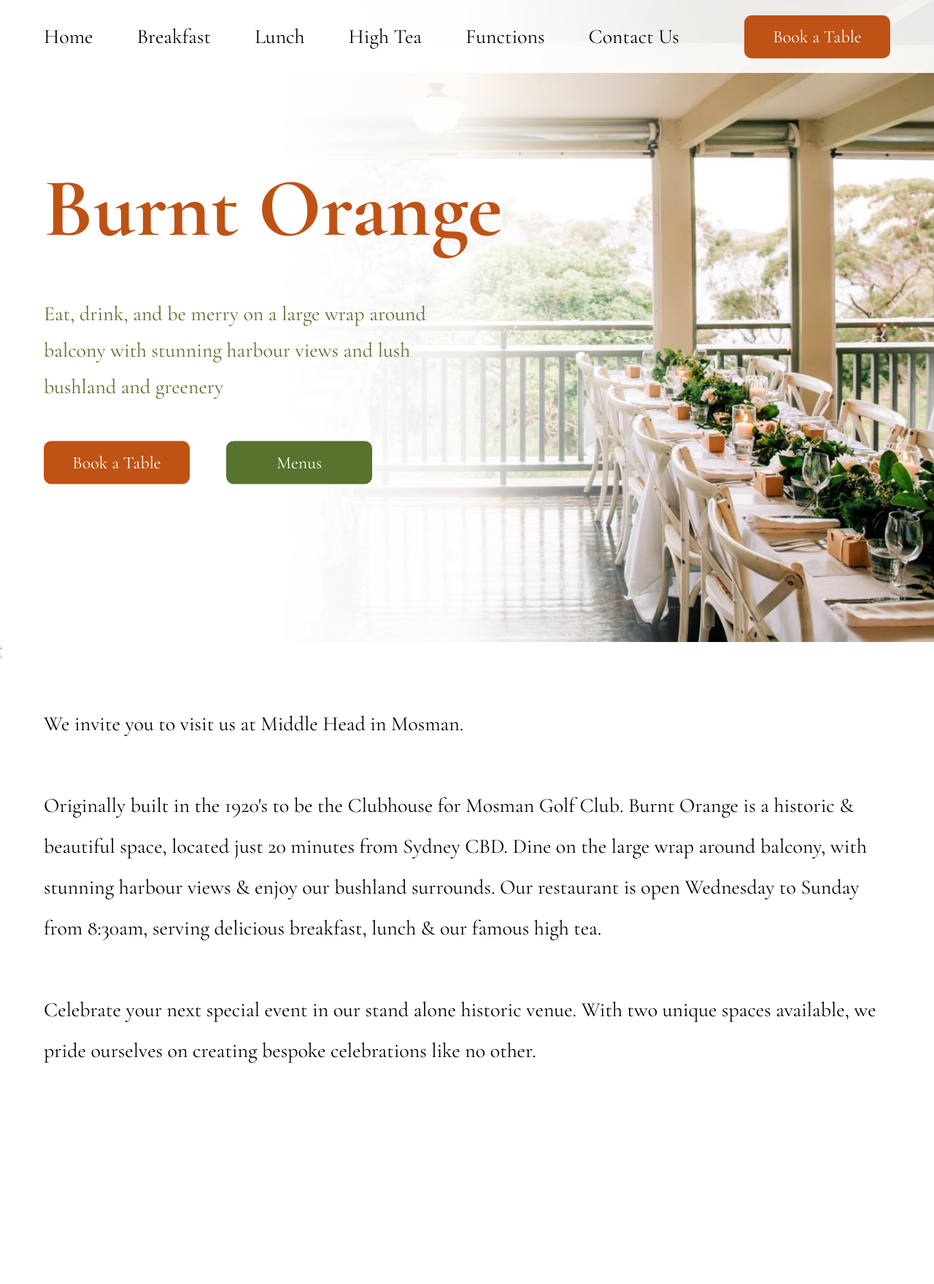
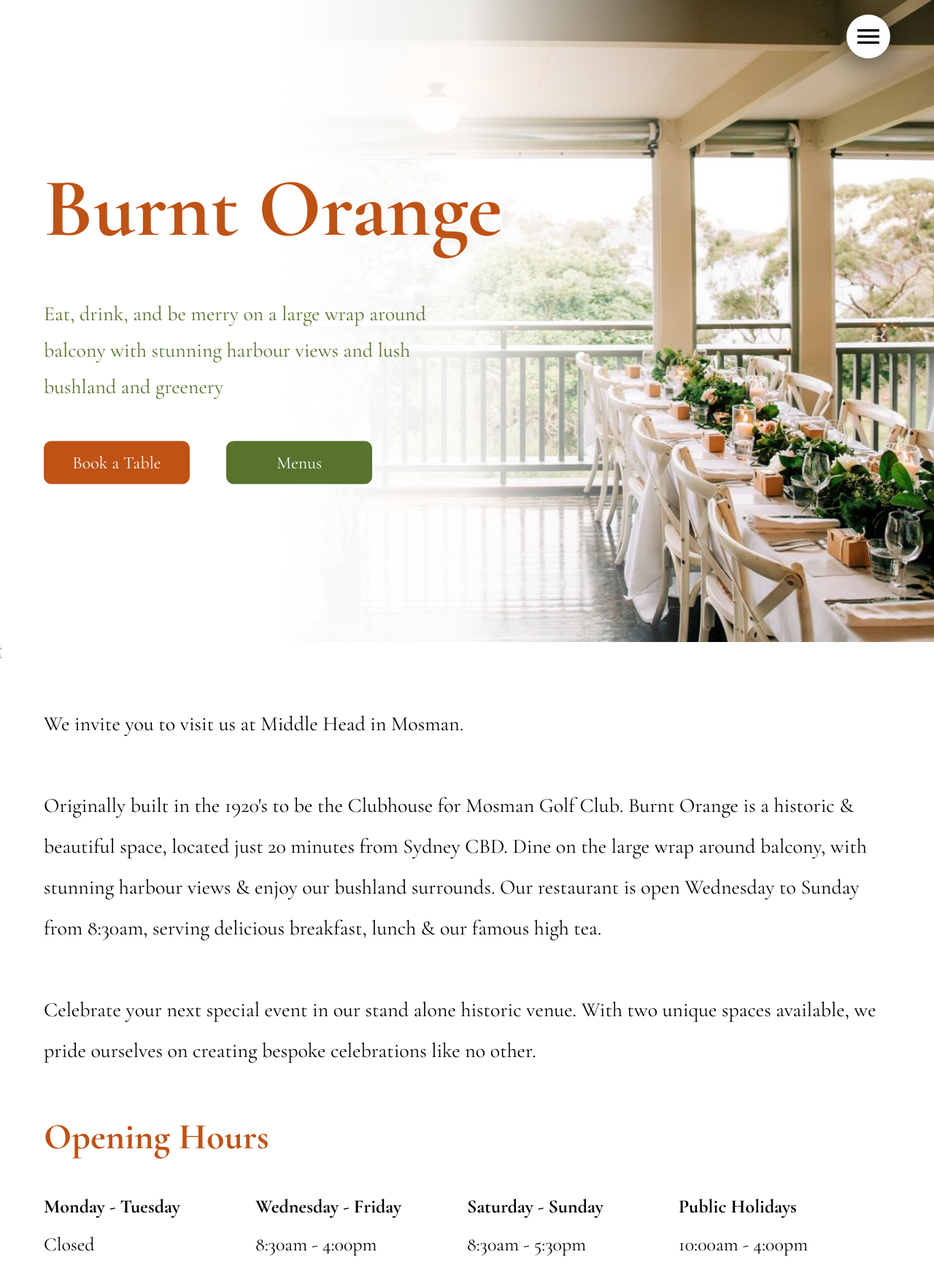
Before and after one commit to delroscol98/Burnt-Orange, a React (Create React App) app: page / in a window 1280 px wide. Shown: the top 1760 px of the page at 73% size. Before the commit the page ends 1528 px from the top, so only its background shows below. Built offline with nearby package versions, Linux system fonts and the light colour scheme.

Commit message:
added opening hours and added nav

```diff
--- a/public/index.html
+++ b/public/index.html
@@ -15,6 +15,10 @@
       user's mobile device or desktop. See https://developers.google.com/web/fundamentals/web-app-manifest/
     -->
     <link rel="manifest" href="%PUBLIC_URL%/manifest.json" />
+    <link
+      rel="stylesheet"
+      href="https://fonts.googleapis.com/css2?family=Material+Symbols+Outlined:opsz,wght,FILL,GRAD@20..48,100..700,0..1,-50..200"
+    />
     <!--
       Notice the use of %PUBLIC_URL% in the tags above.
       It will be replaced with the URL of the `public` folder during the build.
--- a/src/App.js
+++ b/src/App.js
@@ -1,12 +1,14 @@
 import React from "react";
 import About from "./components/About/About";
 import Header from "./components/Header/Header";
+import Hours from "./components/Hours/Hours";
 
 const App = () => {
   return (
     <>
       <Header />;
       <About />
+      <Hours />
     </>
   );
 };
--- a/src/components/Header/Hero/Hero.module.css
+++ b/src/components/Header/Hero/Hero.module.css
@@ -33,6 +33,7 @@
   font-size: 11.4rem;
   padding-bottom: var(--padding-1);
   color: var(--burnt-orange);
+  width: 75%;
 }
 
 .paragraph {
--- a/src/components/Header/NavBar/NavBar.js
+++ b/src/components/Header/NavBar/NavBar.js
@@ -1,23 +1,72 @@
-import React from "react";
-import Button from "../../UI/Button";
+import React, { useState, useRef, useEffect } from "react";
+import NavItem from "./NavItem";
 
 import classes from "./NavBar.module.css";
 
+const navItems = [
+  "Home",
+  "Breakfast",
+  "Lunch",
+  "High Tea",
+  "Functions",
+  "Contact Us",
+];
+
 const NavBar = (props) => {
+  const [open, setOpen] = useState(false);
+
+  let menuRef = useRef();
+
+  useEffect(() => {
+    let handler = (e) => {
+      if (!menuRef.current.contains(e.target)) {
+        setOpen(false);
+      }
+    };
+
+    document.addEventListener("mousedown", handler);
+
+    return () => {
+      document.removeEventListener("mousedown", handler);
+    };
+  });
+
+  const clickHandler = () => {
+    setOpen(!open);
+  };
+
   return (
-    <div className={classes.nav}>
-      <ul>
-        <li>Home</li>
-        <li>Breakfast</li>
-        <li>Lunch</li>
-        <li>High Tea</li>
-        <li>Functions</li>
-        <li>Contact Us</li>
-        <Button className={classes["btn-booking"]} onClick={props.clickBooking}>
-          Book a Table
-        </Button>
-      </ul>
-    </div>
+    <>
+      <div className={classes.container} ref={menuRef}>
+        <div className={classes["menu-trigger"]} onClick={clickHandler}>
+          <span
+            className="material-symbols-outlined"
+            style={{
+              fontVariationSettings:
+                '"FILL" 0, "wght" 400, "GRAD" 0, "opsz" 24',
+              position: "relative",
+              top: "50%",
+              left: "50%",
+              transform: "translateX(-50%) translateY(-50%)",
+              fontSize: "40px",
+            }}
+          >
+            menu
+          </span>
+        </div>
+
+        {open && (
+          <div className={classes[`dropdown-menu`]}>
+            <h3>Burnt Orange</h3>
+            <ul>
+              {navItems.map((item, index) => {
+                return <NavItem text={item} key={index} />;
+              })}
+            </ul>
+          </div>
+        )}
+      </div>
+    </>
   );
 };
 
--- a/src/components/Header/NavBar/NavBar.module.css
+++ b/src/components/Header/NavBar/NavBar.module.css
@@ -1,26 +1,56 @@
-.nav {
+.menu-trigger {
   position: fixed;
+  top: 2rem;
+  right: 6rem;
+  height: 6rem;
+  width: 6rem;
+  border-radius: 50%;
+  overflow: hidden;
+  cursor: pointer;
+  background-color: #fff;
   z-index: 1;
+  box-shadow: 0px 1px 50px black;
+}
+
+.material-symbols-outlined {
+  font-variation-settings: "FILL" 0, "wght" 400, "GRAD" 0, "opsz" 24;
+  position: relative;
+  top: 50%;
+  transform: translateY(-50%);
+  font-size: 40px;
+}
+
+.dropdown-menu {
+  position: fixed;
+  top: 10rem;
+  right: 2rem;
+  background-color: #fff;
+  border-radius: 0.8rem;
+  padding: 1rem 2rem;
+  width: 20rem;
+  z-index: 1;
+  box-shadow: 0px 1px 50px black;
+}
+
+h3 {
   width: 100%;
+  text-align: center;
+  font-size: 2.5rem;
+  padding: 1rem 0;
+  font-weight: 500;
+  color: var(--burnt-orange);
 }
 
 ul {
-  display: flex;
-  align-items: center;
-  height: 12.5vh;
-  background-color: rgba(255, 255, 255, 0.9);
+  list-style: none;
 }
 
-li {
-  margin-left: 6rem;
-  list-style: none;
-  font-size: 2.8rem;
-  font-weight: 400;
+.dropdown-menu ul li {
+  padding: 10px 0;
+  border-top: 1px solid rgba(0, 0, 0, 0.05);
 }
 
-.btn-booking {
-  color: var(--white);
-  background-color: var(--burnt-orange);
-  position: absolute;
-  right: 6rem;
+.dropdown-menu ul li:hover a {
+  color: var(--lush-green);
+  cursor: pointer;
 }
--- /dev/null
+++ b/src/components/Header/NavBar/NavItem.js
@@ -0,0 +1,15 @@
+import React from "react";
+
+import classes from "./NavItem.module.css";
+
+const NavItem = (props) => {
+  return (
+    <div>
+      <li className={classes.dropdownItem}>
+        <a href="#top">{props.text}</a>
+      </li>
+    </div>
+  );
+};
+
+export default NavItem;
--- /dev/null
+++ b/src/components/Header/NavBar/NavItem.module.css
@@ -0,0 +1,11 @@
+.dropdownItem {
+  display: flex;
+  margin: 10px auto;
+  justify-content: center;
+}
+
+a {
+  text-decoration: none;
+  color: black;
+  font-size: 2rem;
+}
--- /dev/null
+++ b/src/components/Hours/Hours.js
@@ -0,0 +1,33 @@
+import React from "react";
+import Section from "../UI/Section";
+
+import classes from "./Hours.module.css";
+
+const Hours = () => {
+  const openingHours = [
+    { days: "Monday - Tuesday", hours: "Closed" },
+    { days: "Wednesday - Friday", hours: "8:30am - 4:00pm" },
+    { days: "Saturday - Sunday", hours: "8:30am - 5:30pm" },
+    { days: "Public Holidays", hours: "10:00am - 4:00pm" },
+  ];
+
+  return (
+    <Section>
+      <h2>Opening Hours</h2>
+      <div className={classes.container}>
+        {openingHours.map((day, index) => {
+          return (
+            <div key={index}>
+              <p>
+                <strong>{day.days}</strong>
+              </p>
+              <p>{day.hours}</p>
+            </div>
+          );
+        })}
+      </div>
+    </Section>
+  );
+};
+
+export default Hours;
--- /dev/null
+++ b/src/components/Hours/Hours.module.css
@@ -0,0 +1,16 @@
+h2 {
+  font-size: 5rem;
+  margin-top: 6rem;
+  margin-bottom: 4rem;
+  color: var(--burnt-orange);
+}
+
+.container {
+  display: grid;
+  grid-template-columns: 1fr 1fr 1fr 1fr;
+}
+
+p {
+  font-size: 2.6rem;
+  line-height: 2;
+}
--- /dev/null
+++ b/src/components/UI/Section.js
@@ -0,0 +1,13 @@
+import React from "react";
+
+import classes from "./Section.module.css";
+
+const Section = (props) => {
+  return (
+    <div className={`${classes.Section} ${props.className}`}>
+      {props.children}
+    </div>
+  );
+};
+
+export default Section;
--- /dev/null
+++ b/src/components/UI/Section.module.css
@@ -0,0 +1,3 @@
+.Section {
+  margin: 6rem;
+}
--- a/src/index.css
+++ b/src/index.css
@@ -9,7 +9,7 @@
 }
 
 html {
-  font-size: 62.5%;
+  font-size: calc(5px + 0.390625vw);
   font-family: "Cormorant Garamond", serif;
 }
 
```
